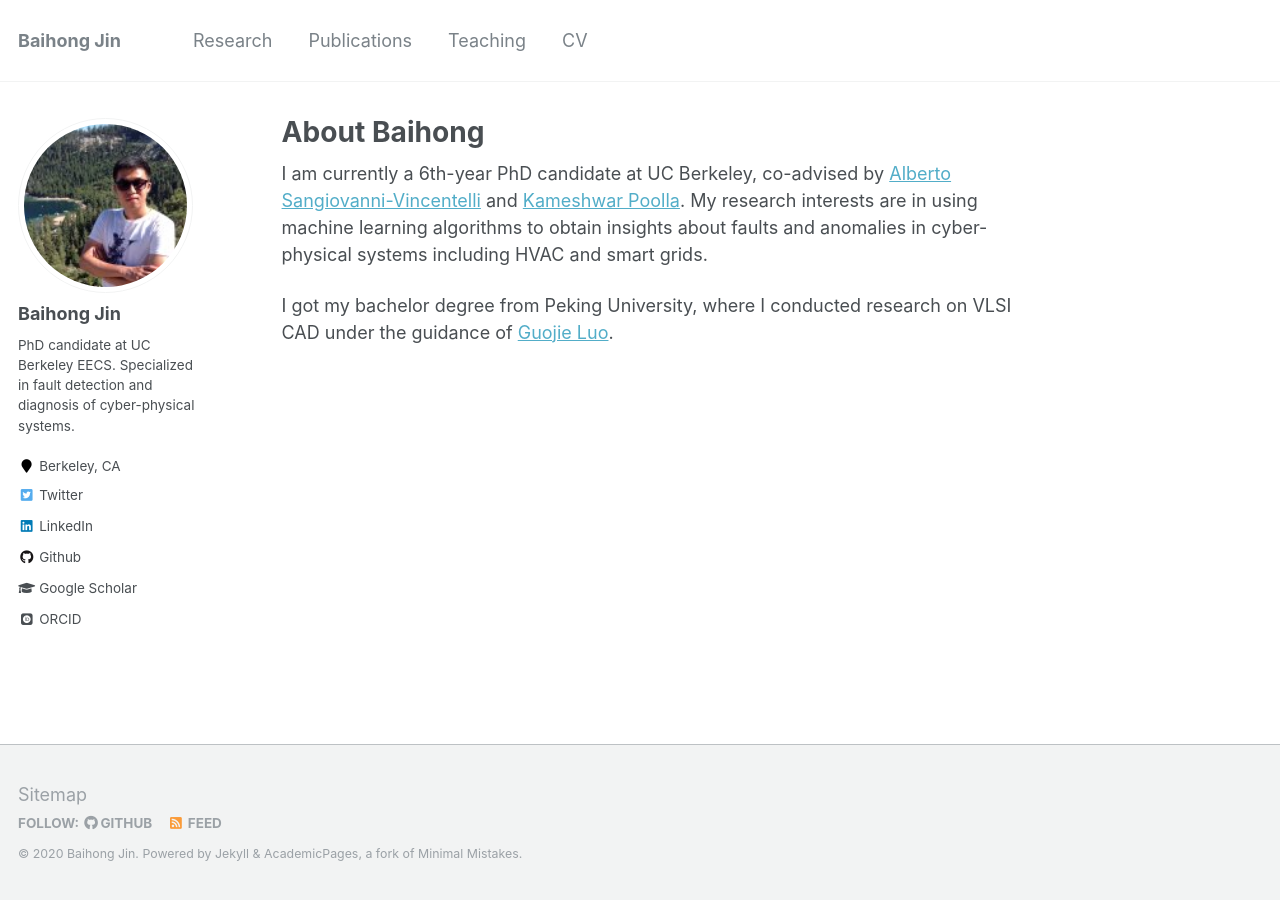
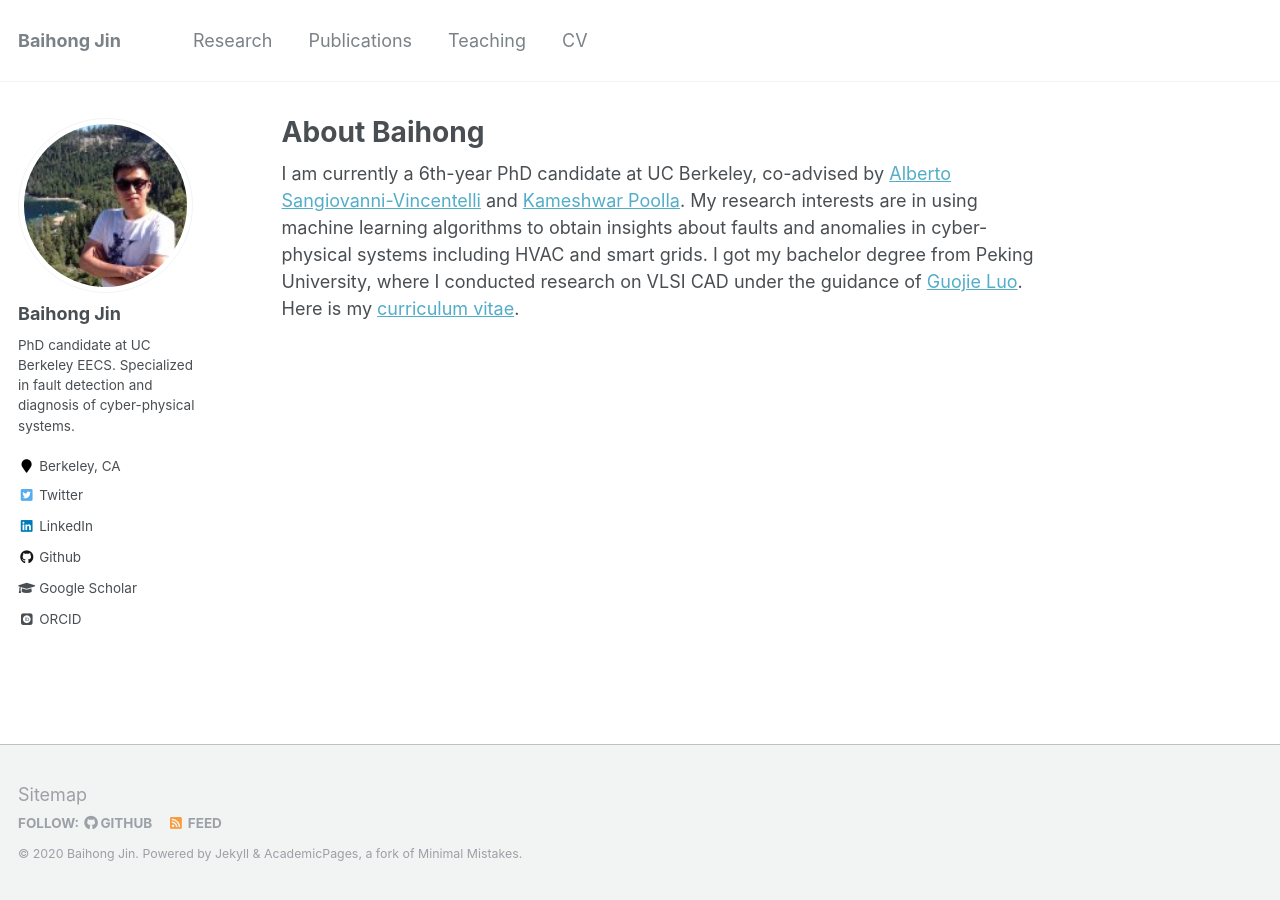
Before and after one commit to ai-cps/ai-cps, a Jekyll site: the page built from _pages/about.md, in a window 1280 px wide. Built offline with Jekyll 4.4.1, drawn with Linux system fonts in a browser that asks for light colours; some web fonts are replaced.

Commit message:
updated the link for CV

```diff
--- a/_data/navigation.yml
+++ b/_data/navigation.yml
@@ -10,4 +10,4 @@ main:
     url: /teaching/
 
   - title: "CV"
-    url: /cv/
+    url: https://docs.google.com/document/d/1--sPusICOCAQSRQ7OkQZnFj1tBwII08jhoWNpSgzn-0/edit?usp=sharing
--- a/_pages/about.md
+++ b/_pages/about.md
@@ -8,6 +8,4 @@ redirect_from:
   - /about.html
 ---
 
-I am currently a 6th-year PhD candidate at UC Berkeley, co-advised by [Alberto Sangiovanni-Vincentelli](http://people.eecs.berkeley.edu/~alberto/) and [Kameshwar Poolla](https://www2.eecs.berkeley.edu/Faculty/Homepages/poolla.html). My research interests are in using machine learning algorithms to obtain insights about faults and anomalies in cyber-physical systems including HVAC and smart grids.
-
-I got my bachelor degree from Peking University, where I conducted research on VLSI CAD under the guidance of [Guojie Luo](https://ceca.pku.edu.cn/en/people_/faculty_/guojie_luo/index.htm).
+I am currently a 6th-year PhD candidate at UC Berkeley, co-advised by [Alberto Sangiovanni-Vincentelli](http://people.eecs.berkeley.edu/~alberto/) and [Kameshwar Poolla](https://www2.eecs.berkeley.edu/Faculty/Homepages/poolla.html). My research interests are in using machine learning algorithms to obtain insights about faults and anomalies in cyber-physical systems including HVAC and smart grids. I got my bachelor degree from Peking University, where I conducted research on VLSI CAD under the guidance of [Guojie Luo](https://ceca.pku.edu.cn/en/people_/faculty_/guojie_luo/index.htm). Here is my [curriculum vitae](https://docs.google.com/document/d/1--sPusICOCAQSRQ7OkQZnFj1tBwII08jhoWNpSgzn-0/edit?usp=sharing).
```
